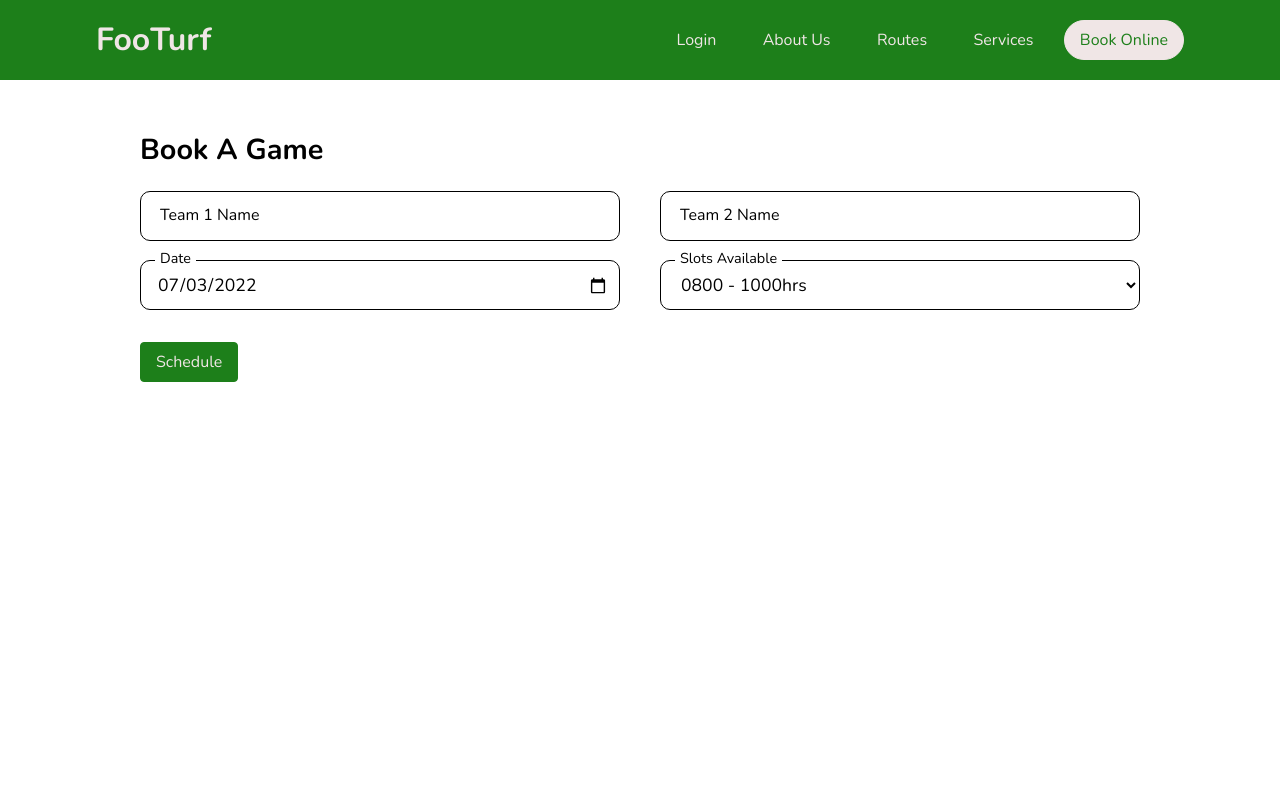
After one commit to PhilN8/FooTurf, a CodeIgniter 4 app: template app/Views/frontend/booking.php in a window 1280 px wide. The commit adds this page. Run offline with PHP 8.4 and a stand-in for CodeIgniter, Linux system fonts and the light colour scheme; the template is opened without the code that fills it, so the values that code supplies are empty; some libraries are stand-ins or nearby versions.

Commit message:
booking page added

```diff
--- a/app/Config/Routes.php
+++ b/app/Config/Routes.php
@@ -40,6 +40,7 @@ $routes->get('/login', 'Login::index');
 $routes->post('/login', 'Login::login');
 $routes->get('/logout', 'Login::logout');
 $routes->get('/admin', 'Admin::index');
+$routes->get('/booking', 'Booking::index');
 
 /*
  * --------------------------------------------------------------------
--- a/app/Controllers/Admin.php
+++ b/app/Controllers/Admin.php
@@ -8,7 +8,9 @@ class Admin extends Controller
 {
     public function index()
     {
-        session();
-        return view('admin', $_SESSION);
+        if (isset($_SESSION['login_id']))
+            return view('frontend/admin', $_SESSION);
+        else
+            return view('frontend/login');
     }
 }
--- a/app/Controllers/Home.php
+++ b/app/Controllers/Home.php
@@ -6,6 +6,6 @@ class Home extends BaseController
 {
     public function index()
     {
-        return view('index');
+        return view('frontend/index');
     }
 }
--- a/app/Controllers/Login.php
+++ b/app/Controllers/Login.php
@@ -9,7 +9,7 @@ class Login extends BaseController
 {
     public function index()
     {
-        return view('login');
+        return view('frontend/login');
     }
 
     public function login()
@@ -65,6 +65,6 @@ class Login extends BaseController
         }
         session_destroy();
         $data['logout'] = 1;
-        echo view('/login', $data);
+        echo view('frontend/login', $data);
     }
 }
--- /dev/null
+++ b/app/Views/frontend/booking.php
@@ -0,0 +1,99 @@
+<!DOCTYPE html>
+<html lang="en">
+
+<head>
+    <meta charset="UTF-8">
+    <meta http-equiv="X-UA-Compatible" content="IE=edge">
+    <meta name="viewport" content="width=device-width, initial-scale=1.0">
+    <title>Book a Game | FooTurf</title>
+
+    <link rel="stylesheet" href="<?= base_url('css/common.css') ?>">
+    <link rel="stylesheet" href="<?= base_url('css/booking.css') ?>">
+    <link rel="stylesheet" href="<?= base_url('css/toastr.css') ?>">
+</head>
+
+<body>
+    <header class="header">
+        <div class="brand">
+            <h1 class="brand__title">
+                <a href="<?= base_url('/') ?>" class="brand__title--link">FooTurf</a>
+            </h1>
+        </div>
+
+        <nav class="navbar">
+            <ul class="nav__list">
+                <li class="nav__item"><a href="<?= base_url('/login') ?>" class="nav__link">Login</a></li>
+                <li class="nav__item"><a href="about-us.html" class="nav__link">About Us</a></li>
+                <li class="nav__item"><a href="routes.html" class="nav__link">Routes</a></li>
+                <li class="nav__item"><a href="services.html" class="nav__link">Services</a></li>
+                <li class="nav__item"><a href="javascript:void(0)" class="nav__link nav__link--btn">Book Online</a></li>
+            </ul>
+        </nav>
+
+        <div class="hamburger">
+            <span></span>
+            <span></span>
+            <span></span>
+        </div>
+
+    </header>
+
+    <main class="main">
+        <div class="container">
+
+            <section class="animate-opacity book" id="book">
+                <p class="book__title">Book A Game</p>
+                <div class="form__container">
+                    <div class="form__box">
+                        <input type="text" class="form__input" name="team1" id="team1" placeholder=" ">
+                        <label for="team1" class="form__label">Team 1 Name</label>
+                    </div>
+                    <div class="form__box">
+                        <input type="text" class="form__input" name="team2" id="team2" placeholder=" ">
+                        <label for="team2" class="form__label">Team 2 Name</label>
+                    </div>
+                    <div class="form__box">
+                        <input type="date" class="form__input" name="game-date" id="game-date">
+                        <label for="game-date" class="form__label">Date</label>
+                    </div>
+                    <div class="form__box">
+                        <select class="form__input" name="game-time" id="game-time">
+                            <option value="1" selected>0800 - 1000hrs</option>
+                            <option value="2">1000 - 1200hrs</option>
+                            <option value="3">1200 - 1400hrs</option>
+                            <option value="4">1400 - 1600hrs</option>
+                            <option value="5">1600 - 1800hrs</option>
+                            <option value="6">1800 - 2000hrs</option>
+                        </select>
+                        <label for="game-time" class="form__label">Slots Available</label>
+                    </div>
+                </div>
+                <button class="book__btn">Schedule</button>
+            </section>
+
+        </div>
+    </main>
+
+    <div class="modal" id="myModal">
+
+        <div class="modal__content">
+
+            <div class="modal__body">
+                <p class="modal__body--title">Are You Sure?</p>
+                <p class="modal__body--text">Refreshing the page will clear all the details</p>
+            </div>
+
+            <a class="modal__btn" id="refreshBtn" href="<?= base_url('booking') ?>">Refresh</a>
+            <button class="modal__btn float-right" id="cancelBtn">Cancel</button>
+        </div>
+
+    </div>
+
+
+    <script src="<?= base_url('scripts/jquery.min.js') ?>"></script>
+    <script src="<?= base_url('scripts/toastr.js') ?>"></script>
+    <script src="<?= base_url('scripts/nav.js') ?>"></script>
+    <script src="<?= base_url('scripts/booking.js') ?>"></script>
+</body>
+
+</html>
--- /dev/null
+++ b/public/css/booking.css
@@ -0,0 +1,179 @@
+:root {
+  --btn-primary: #5cb85c;
+  --hover-primary: #197019;
+  --btn-secondary: #b41b1b;
+  --hover-secondary: #7a0d0d;
+}
+
+.float-right {
+  float: right;
+}
+
+.book {
+  padding-block: 3rem;
+}
+
+.book__title {
+  font-size: 1.8rem;
+  font-weight: 700;
+}
+
+.form__container {
+  margin: 1.25rem 0 0.75rem;
+}
+
+.form__box {
+  margin-bottom: 0.9375rem;
+  width: 100%;
+  height: 50px;
+  position: relative;
+}
+
+.form__label {
+  position: absolute;
+  top: 12px;
+  left: 15px;
+  color: var(--nav-black, black);
+  text-transform: capitalize;
+  font-size: 1rem;
+  transition: top 0.3s;
+  padding: 0 5px;
+  cursor: text;
+}
+
+.form__input {
+  width: 100%;
+  height: 100%;
+  background: transparent;
+  border: 1px solid black;
+  border-radius: 0.625rem;
+  outline: none;
+  padding: 0.625rem;
+  padding-left: 1rem;
+  font-size: 1.1rem;
+}
+
+.form__input:focus ~ .form__label,
+.form__input:not(:placeholder-shown).form__input:not(:focus) ~ .form__label {
+  top: -12px;
+  background-color: white;
+  font-size: 0.9rem;
+}
+
+.book__btn,
+.book__link {
+  border: 1px solid var(--nav-primary);
+  outline: none;
+  border-radius: 4px;
+  padding: 7px 15px;
+  color: var(--nav-light);
+  background-color: var(--nav-primary);
+  transition: all 0.3s ease;
+}
+
+.book__btn:hover,
+.book__link:hover {
+  background-color: var(--nav-light);
+  color: var(--nav-primary);
+}
+
+@media all and (min-width: 600px) {
+  .form__container {
+    display: flex;
+    flex-wrap: wrap;
+    justify-content: space-between;
+  }
+
+  .form__box {
+    width: calc(100% / 2 - 1.25rem);
+    margin-bottom: 1.2rem;
+  }
+}
+
+/* The Modal (background) */
+.modal {
+  display: none;
+  position: fixed;
+  z-index: 1;
+  left: 0;
+  top: 0;
+  width: 100%;
+  height: 100%;
+  overflow: auto;
+  background-color: rgb(0, 0, 0);
+  background-color: rgba(0, 0, 0, 0.4);
+}
+
+.modal__content {
+  background-color: #fefefe;
+  margin: 15% auto;
+  padding-block: 0;
+  border: 1px solid #888;
+  width: min(80%, 500px);
+  box-shadow: 0 4px 8px 0 rgba(0, 0, 0, 0.2), 0 6px 20px 0 rgba(0, 0, 0, 0.19);
+  animation-name: animateModal;
+  animation-duration: 0.4s;
+}
+
+/* Add Animation */
+@keyframes animateModal {
+  from {
+    opacity: 0;
+  }
+  to {
+    opacity: 1;
+  }
+}
+
+.modal__header {
+  padding: 10px 16px;
+  background-color: #5cb85c;
+  color: white;
+  font-size: 1.2rem;
+  position: relative;
+  margin-bottom: 1rem;
+}
+
+/* Modal Body */
+.modal__body {
+  padding: 2px 16px;
+  font-size: 1rem;
+}
+
+.modal__body--span {
+  font-weight: 700;
+}
+
+.modal__btn {
+  outline: none;
+  padding: 5px 12px;
+  border-radius: 4px;
+  color: white;
+  background-color: var(--btn-primary);
+  border: 1px solid var(--btn-primary);
+  transition: all 0.3s ease;
+  text-decoration: none;
+  margin: 0 0 0.5rem 1rem;
+  display: inline-block;
+}
+
+.modal__btn.float-right {
+  float: right;
+  margin: 0 1rem 0.5rem 0;
+  background-color: var(--btn-secondary);
+  border-color: var(--btn-secondary);
+}
+
+.modal__btn.float-right:hover {
+  background-color: var(--hover-secondary);
+  border-color: var(--hover-secondary);
+  color: white;
+}
+.modal__body--title {
+  font-size: 700;
+  font-size: 2rem;
+}
+
+.modal__body--text {
+  margin-bottom: 0.7rem;
+}
--- /dev/null
+++ b/public/scripts/booking.js
@@ -0,0 +1,72 @@
+toastr.options = {
+  closeButton: true,
+  debug: false,
+  newestOnTop: false,
+  progressBar: false,
+  positionClass: "toast-bottom-right",
+  preventDuplicates: true,
+  onclick: null,
+  showDuration: "300",
+  hideDuration: "1000",
+  timeOut: "5000",
+  extendedTimeOut: "1000",
+  showEasing: "swing",
+  hideEasing: "linear",
+  showMethod: "fadeIn",
+  hideMethod: "fadeOut",
+};
+
+const bookBtn = document.querySelector(".book__btn");
+
+bookBtn.addEventListener("click", () => {
+  var team1 = $("#team1").val();
+  var team2 = $("#team2").val();
+
+  if (team1 == "" || team2 == "") {
+    toastr.warning("Fill in the Team Details", "Missing Info");
+
+    if (team2 == "") $("#team2").trigger("focus");
+    if (team1 == "") $("#team1").trigger("focus");
+    return;
+  }
+});
+
+const hamburger = document.querySelector(".hamburger");
+const navList = document.querySelector(".nav__list");
+var modal = document.getElementById("myModal");
+
+const openModal = () => {
+  modal.style.display = "block";
+  //   if (!hamburger.className.includes("is-active")) {
+  hamburger.classList.remove("is-active");
+  navList.classList.remove("nav-visible");
+  //   }
+};
+const closeModal = () => (modal.style.display = "none");
+
+const ModalMenu = () => {
+  window.onclick = function (event) {
+    if (event.target == modal) {
+      modal.style.display = "none";
+    }
+  };
+};
+
+document.querySelector(".nav__link--btn").addEventListener("click", openModal);
+document.querySelector("#cancelBtn").addEventListener("click", closeModal);
+
+function SetMinDate() {
+  var now = new Date();
+
+  var day = ("0" + now.getDate()).slice(-2);
+  var month = ("0" + (now.getMonth() + 1)).slice(-2);
+
+  var today = now.getFullYear() + "-" + month + "-" + day;
+
+  $("#game-date").val(today);
+  $("#game-date").attr("min", today);
+}
+
+// $(document).ready(() => SetMinDate());
+
+jQuery(() => SetMinDate());
```
Also changed, not shown: app/Controllers/Booking.php (added, +13 -0 lines), app/Views/frontend/index.php (renamed from app/Views/index.php, +7 -8 lines), app/Views/frontend/admin.php (renamed from app/Views/admin.php), app/Views/frontend/login.php (renamed from app/Views/login.php).
